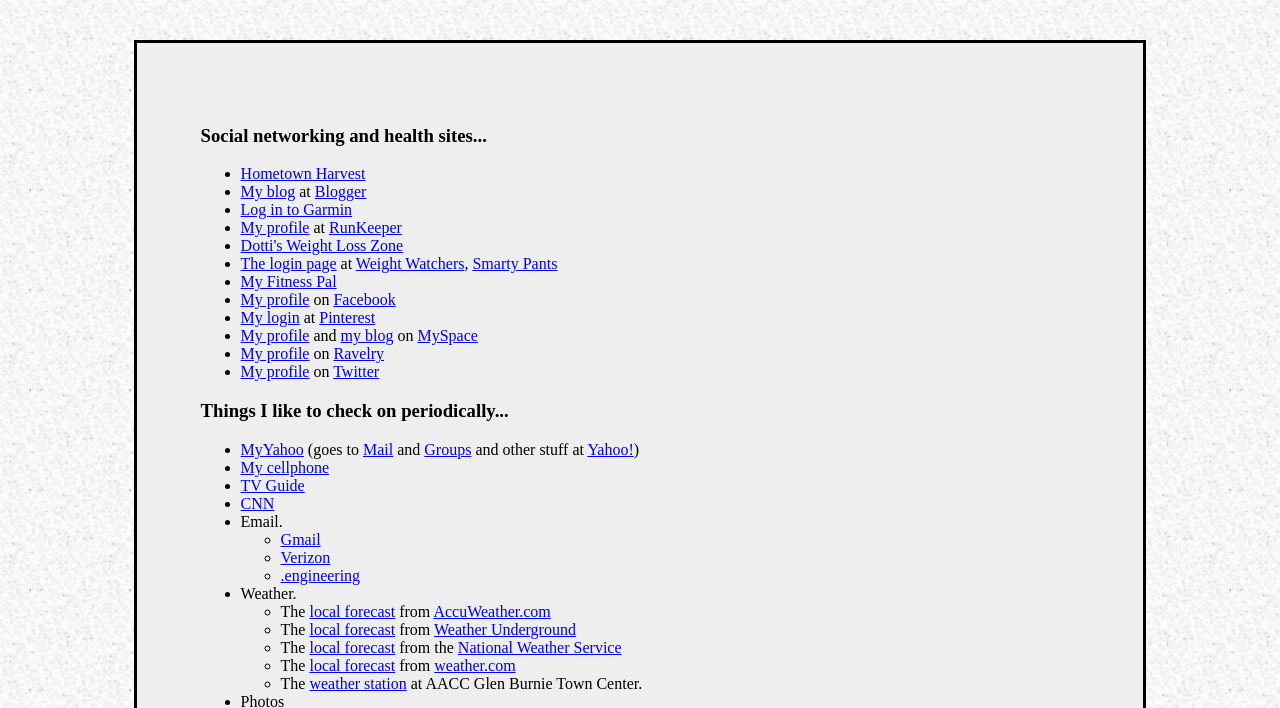
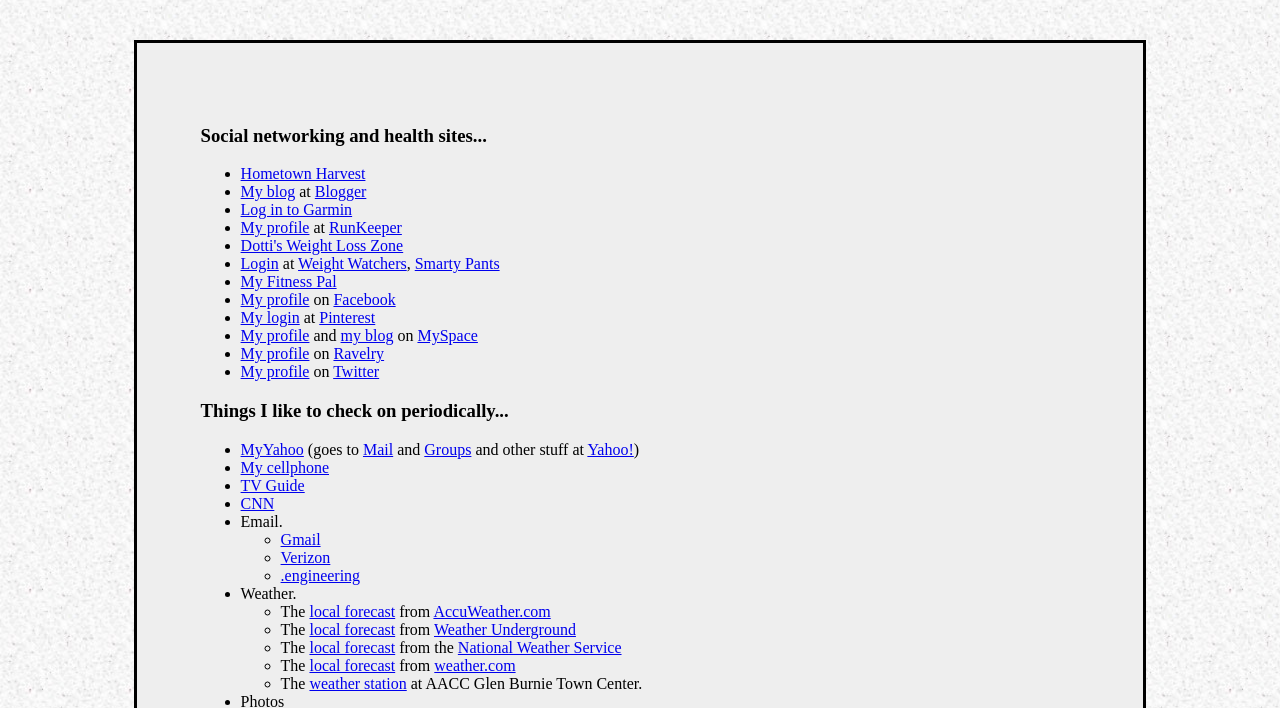
Before and after one commit to oylenshpeegul/diana, a plain HTML site: page index.html in a window 1280 px wide. Shown: the part 82-790 px from the top of the page. Drawn offline with Linux system fonts and the light colour scheme.

Commit message:
changed ww login

```diff
--- a/index.html
+++ b/index.html
@@ -39,7 +39,7 @@
 	</li>
 
 	<li>
-	  <a href="https://www.weightwatchers.com/util/Login.aspx?txtHiddenURL=/index.aspx">The login page</a>
+	  <a href="https://www.weightwatchers.com/us">Login</a>
 	  at <a href="http://www.weightwatchers.com/">Weight Watchers</a>, <a href="https://oylenshpeegul.github.io/smarty-pants/">Smarty Pants</a>
 	</li>
 
```
